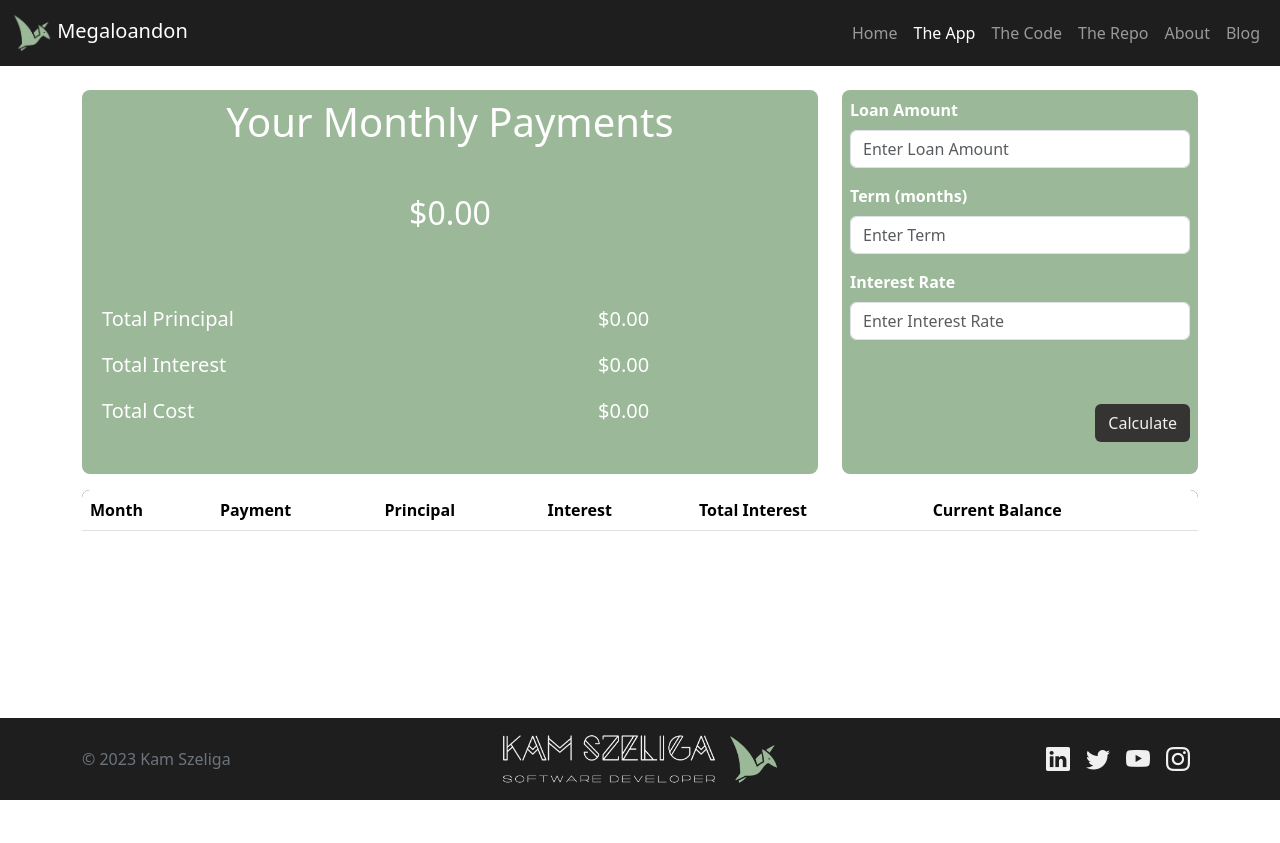
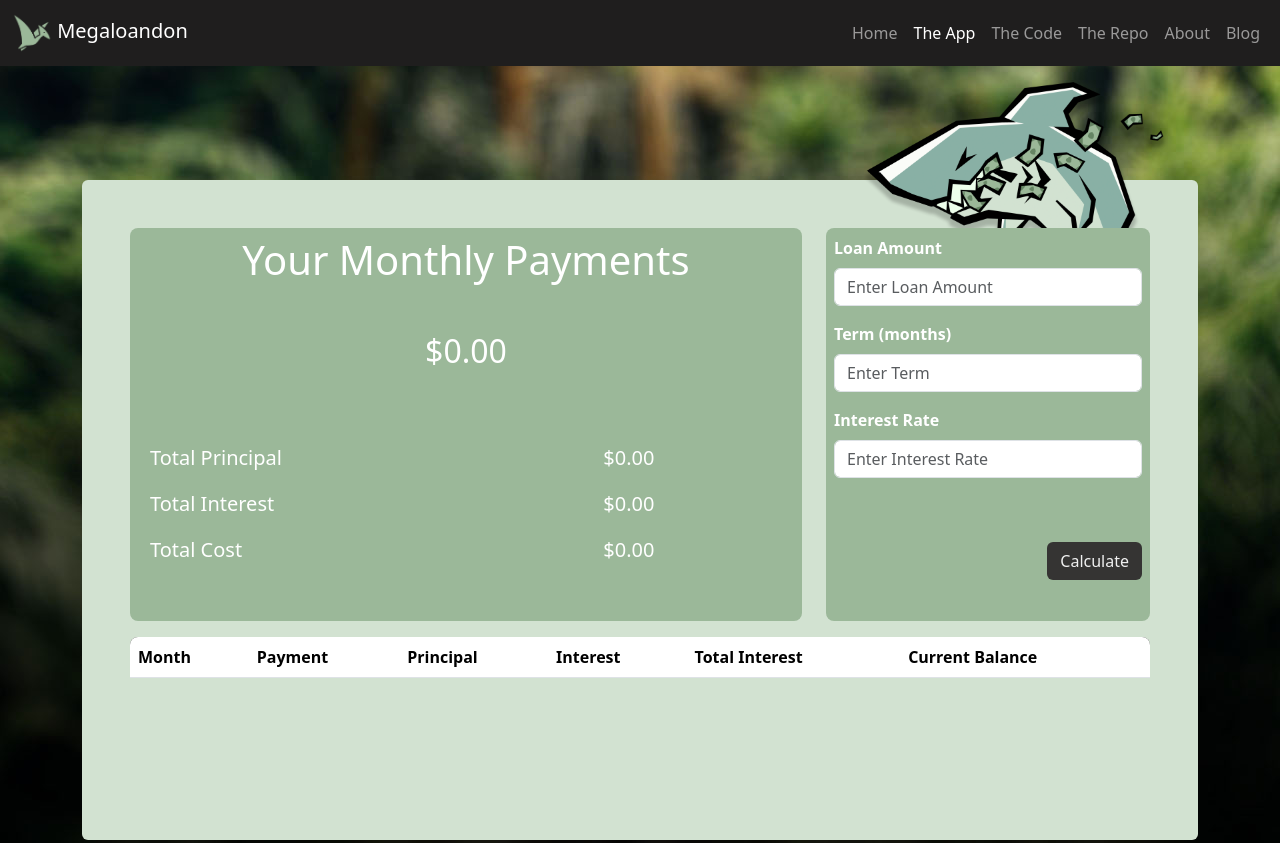
Before and after one commit to kamszeliga/MEGA-LOAN-DON, a plain HTML site: page app.html in a window 1280 px wide. Shown: the top 843 px of the page. Before the commit the page ends 800 px from the top, so only its background shows below. Drawn offline with nearby package versions, Linux system fonts and the light colour scheme; some packages are replaced by stand-ins of ours; a script that the page names is missing.

Commit message:
made it pretty with some CSS :)

```diff
--- a/app.html
+++ b/app.html
@@ -24,7 +24,7 @@
     <link href="/css/site.css" rel="stylesheet" />
 </head>
 
-<body>
+<body class="mainBG">
     <header>
         <nav class="navbar navbar-expand-lg navbar-dark" id="mainnav">
             <div class="container-fluid">
@@ -66,10 +66,12 @@
         </nav>
     </header>
 
-    <main class="content container mt-4">
+    <main class="content container mainContainer">
+        <div class="text-end"><img class="sharkTop" src="/img/megaloandon_png.png"></div>
+        <div class="col-12 bgDiv p-5 rounded-2 h-100">
         <div class="row mb-2">
             <div class="col col-12 col-md-8 mb-2">
-                <article class="p-2 mainDiv h-100 w-100 text-center">
+                <article class="p-2 mb-2 mainDiv h-100 w-100 text-center">
                     <h1>Your Monthly Payments</h1>
                     <h2 class="mt-5 mb-5" id="monthlyPayment">$0.00</h2>
                     <div class="row">
@@ -124,6 +126,7 @@
                 </tbody>
             </table>
         </div>
+    </div>
     </main>
 
     <footer class="container-fluid footer-main">
--- a/css/site.css
+++ b/css/site.css
@@ -65,6 +65,33 @@ footer {
 }
 /*MAIN NAV END*/
 
+.mainBG {
+    background: url(/img/RainForest_blurred.jpg);
+    background-repeat: no-repeat;
+    background-position: top;
+    background-color: var(--kls-light-color);
+}
+
+/* .bgimage {
+    width: 100%;
+    background: linear-gradient(rgba(0, 0, 0, 0.5), rgba(0, 0, 0, 0.5)),
+    url(/img/GridBG.png);
+    background-repeat: no-repeat;
+    background-position: center;
+    background-size: cover;
+    background-attachment: fixed;
+}
+
+.bgimage2 {
+    width: 100%;
+    background: linear-gradient(rgba(0, 0, 0, 0.5), rgba(0, 0, 0, 0.5)),
+    url(/img/GridBG-BLURRED.png);
+    background-repeat: no-repeat;
+    background-position: center;
+    background-size: cover;
+    background-attachment: fixed;
+} */
+
 
 /*START: MAIN BODY*/
 
@@ -89,7 +116,12 @@ footer {
 
 
 .tableDark {
-    background-color: var(--kls-darker-color);
+    background-color: var(--kls-dark-color);
+    color: var(--kls-light-color);
+}
+
+.bgDiv {
+    background-color: var(--kls-primary-color);
     color: var(--kls-light-color);
 }
 
@@ -118,6 +150,17 @@ footer {
     color: white;
     border-radius: .5rem;
 }
+
+.sharkTop {
+    max-width: 400px;
+    margin-bottom: -3.2rem;
+}
+
+.mainContainer {
+    margin-bottom: 10rem;
+}
+
+
 /*END: MAIN BODY*/
 
 
--- a/js/site.js
+++ b/js/site.js
@@ -20,7 +20,6 @@
 // totalInterest
 // currentBalance
 let loan = []
-console.log(loan)
 // var events = [{
 //     event: "ComicCon",
 //     city: "New York",
```
Also changed, not shown: img/RainForest_blurred.jpg (added), img/megaloandon_png.png (added), 2 other files.
